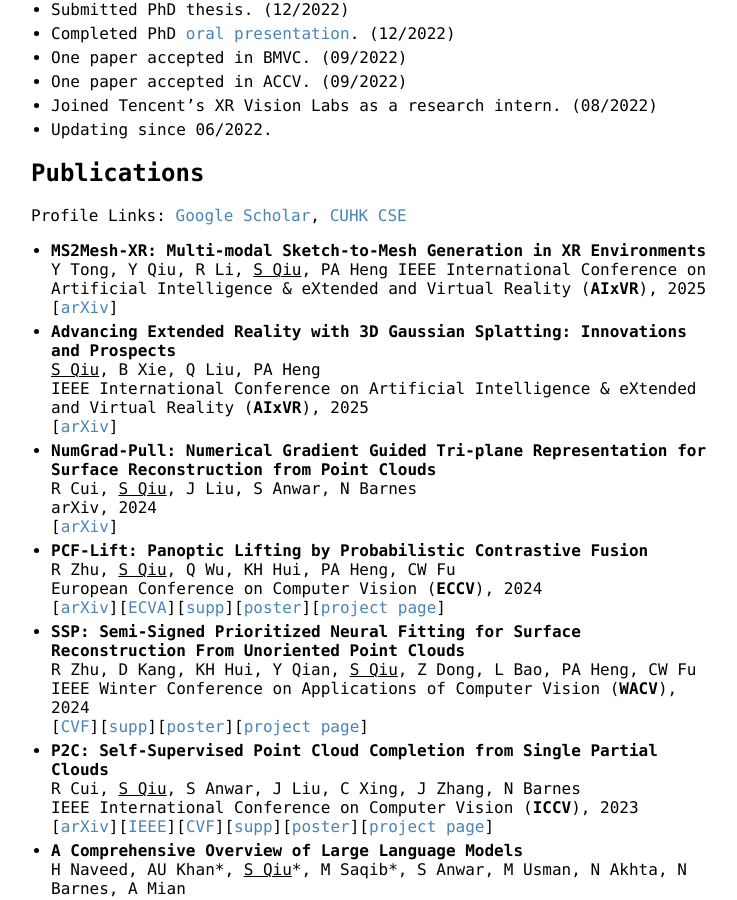
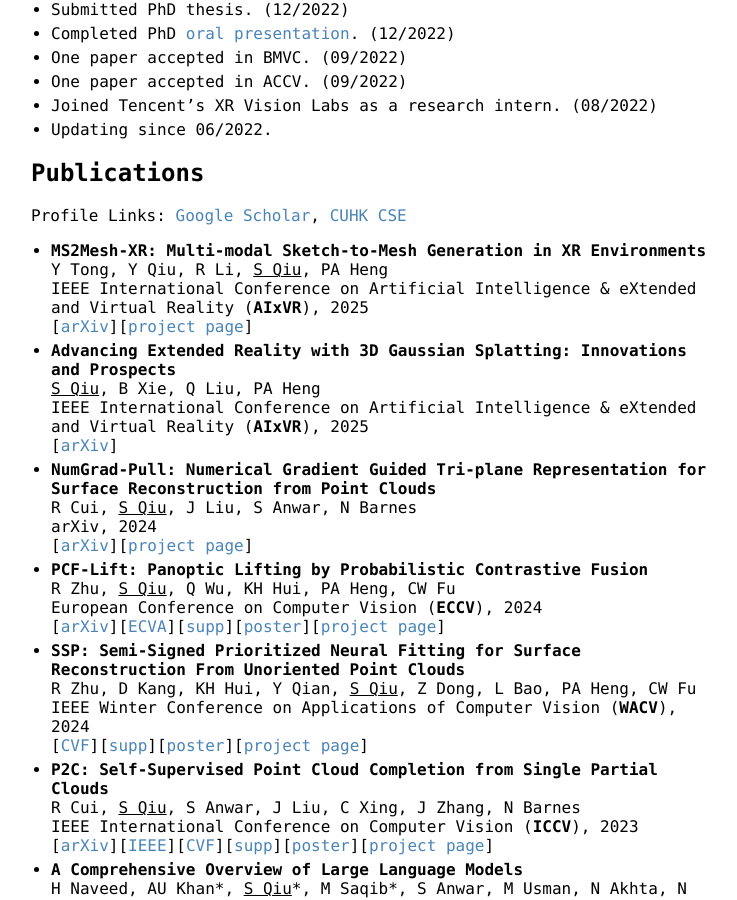
Before and after one commit to ShiQiu0419/ShiQiu0419.github.io, a Jekyll site: the page built from index.md, in a window 1280 px wide and 900 px high, scrolled down 799 px. Shown: the whole window, without its empty margins (259-996 px from the left). Built offline with Jekyll 4.4.1, drawn with Linux system fonts in a browser that asks for light colours; our own code applies the rules of GitHub Pages for plain Markdown files; some of the changed lines change nothing that is shown.

Commit message:
Update index.md

```diff
--- a/index.md
+++ b/index.md
@@ -36,7 +36,7 @@
 * **MS2Mesh-XR: Multi-modal Sketch-to-Mesh Generation in XR Environments**
 Y Tong, Y Qiu, R Li, <ins>S Qiu</ins>, PA Heng
 IEEE International Conference on Artificial Intelligence & eXtended and Virtual Reality (**AIxVR**), 2025
-[[arXiv](https://arxiv.org/abs/2412.09008)]
+[[arXiv](https://arxiv.org/abs/2412.09008)][[project page](https://yueqiu0911.github.io/MS2Mesh-XR/)]
 * **Advancing Extended Reality with 3D Gaussian Splatting: Innovations and Prospects**
 <ins>S Qiu</ins>, B Xie, Q Liu, PA Heng
 IEEE International Conference on Artificial Intelligence & eXtended and Virtual Reality (**AIxVR**), 2025
@@ -44,7 +44,7 @@
 * **NumGrad-Pull: Numerical Gradient Guided Tri-plane Representation for Surface Reconstruction from Point Clouds**
 R Cui, <ins>S Qiu</ins>, J Liu, S Anwar, N Barnes
 arXiv, 2024
-[[arXiv](https://arxiv.org/abs/2411.17392)]
+[[arXiv](https://arxiv.org/abs/2411.17392)][[project page](https://github.com/CuiRuikai/NumGrad-Pull)]
 * **PCF-Lift: Panoptic Lifting by Probabilistic Contrastive Fusion**
 R Zhu, <ins>S Qiu</ins>, Q Wu, KH Hui, PA Heng, CW Fu
 European Conference on Computer Vision (**ECCV**), 2024
```
